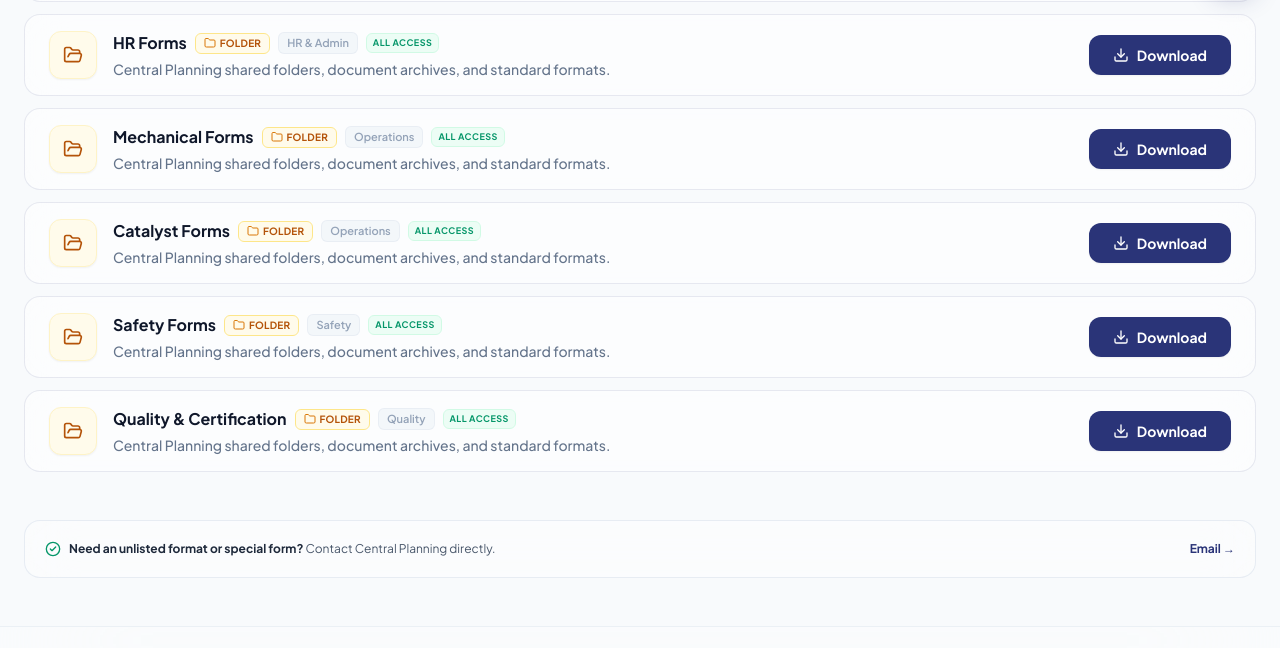
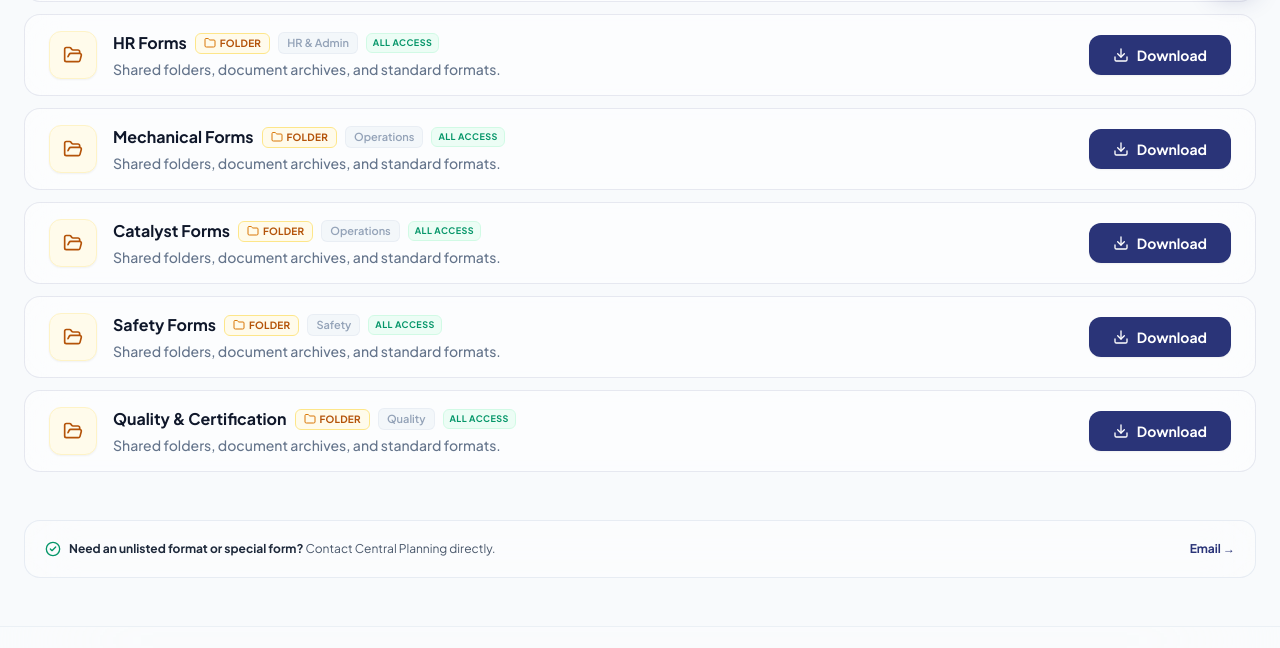
Before and after one commit to KanoozCP/stdformat, a plain HTML site: page index.html in a window 1280 px wide. Shown: the part 788-1436 px from the top of the page. Drawn offline with nearby package versions, Linux system fonts and the light colour scheme; grey boxes are pictures that could not be loaded.

Commit message:
Update index.html

```diff
--- a/index.html
+++ b/index.html
@@ -359,7 +359,7 @@
             </div>
 
             <!-- Folder Access (HR) -->
-            <div class="format-row group p-4 sm:px-6 sm:py-4 flex flex-col sm:flex-row sm:items-center justify-between gap-4" data-title="HR Forms" data-category="HR & Admin" data-desc="Central Planning shared folders, document archives, and standard formats.">
+            <div class="format-row group p-4 sm:px-6 sm:py-4 flex flex-col sm:flex-row sm:items-center justify-between gap-4" data-title="HR Forms" data-category="HR & Admin" data-desc="Shared folders, document archives, and standard formats.">
                 <div class="flex items-start sm:items-center gap-4 flex-1 min-w-0">
                     <div class="w-12 h-12 rounded-xl flex items-center justify-center shrink-0 border bg-amber-50 text-amber-700 border-amber-100 shadow-sm group-hover:scale-105 transition-transform duration-300">
                         <i data-lucide="folder-open" class="w-5 h-5"></i>
@@ -380,7 +380,7 @@
                             </div>
                         </div>
                         <p class="text-slate-500 text-xs sm:text-sm font-medium line-clamp-2 sm:line-clamp-1 leading-relaxed">
-                            Central Planning shared folders, document archives, and standard formats.
+                            Shared folders, document archives, and standard formats.
                         </p>
                     </div>
                 </div>
@@ -393,7 +393,7 @@
             </div>
 
             <!-- Folder Access (Mechanical) -->
-            <div class="format-row group p-4 sm:px-6 sm:py-4 flex flex-col sm:flex-row sm:items-center justify-between gap-4" data-title="Mechanical Forms" data-category="Operations" data-desc="Central Planning shared folders, document archives, and standard formats.">
+            <div class="format-row group p-4 sm:px-6 sm:py-4 flex flex-col sm:flex-row sm:items-center justify-between gap-4" data-title="Mechanical Forms" data-category="Operations" data-desc="Shared folders, document archives, and standard formats.">
                 <div class="flex items-start sm:items-center gap-4 flex-1 min-w-0">
                     <div class="w-12 h-12 rounded-xl flex items-center justify-center shrink-0 border bg-amber-50 text-amber-700 border-amber-100 shadow-sm group-hover:scale-105 transition-transform duration-300">
                         <i data-lucide="folder-open" class="w-5 h-5"></i>
@@ -414,7 +414,7 @@
                             </div>
                         </div>
                         <p class="text-slate-500 text-xs sm:text-sm font-medium line-clamp-2 sm:line-clamp-1 leading-relaxed">
-                            Central Planning shared folders, document archives, and standard formats.
+                            Shared folders, document archives, and standard formats.
                         </p>
                     </div>
                 </div>
@@ -427,7 +427,7 @@
             </div>
 
             <!-- Folder Access (Catalyst) -->
-            <div class="format-row group p-4 sm:px-6 sm:py-4 flex flex-col sm:flex-row sm:items-center justify-between gap-4" data-title="Folder Access" data-category="Operations" data-desc="Central Planning shared folders, document archives, and standard formats.">
+            <div class="format-row group p-4 sm:px-6 sm:py-4 flex flex-col sm:flex-row sm:items-center justify-between gap-4" data-title="Folder Access" data-category="Operations" data-desc="Shared folders, document archives, and standard formats.">
                 <div class="flex items-start sm:items-center gap-4 flex-1 min-w-0">
                     <div class="w-12 h-12 rounded-xl flex items-center justify-center shrink-0 border bg-amber-50 text-amber-700 border-amber-100 shadow-sm group-hover:scale-105 transition-transform duration-300">
                         <i data-lucide="folder-open" class="w-5 h-5"></i>
@@ -448,7 +448,7 @@
                             </div>
                         </div>
                         <p class="text-slate-500 text-xs sm:text-sm font-medium line-clamp-2 sm:line-clamp-1 leading-relaxed">
-                            Central Planning shared folders, document archives, and standard formats.
+                            Shared folders, document archives, and standard formats.
                         </p>
                     </div>
                 </div>
@@ -461,7 +461,7 @@
             </div>
 
             <!-- Folder Access (Safety) -->
-            <div class="format-row group p-4 sm:px-6 sm:py-4 flex flex-col sm:flex-row sm:items-center justify-between gap-4" data-title="Folder Access" data-category="Safety" data-desc="Central Planning shared folders, document archives, and standard formats.">
+            <div class="format-row group p-4 sm:px-6 sm:py-4 flex flex-col sm:flex-row sm:items-center justify-between gap-4" data-title="Folder Access" data-category="Safety" data-desc="Shared folders, document archives, and standard formats.">
                 <div class="flex items-start sm:items-center gap-4 flex-1 min-w-0">
                     <div class="w-12 h-12 rounded-xl flex items-center justify-center shrink-0 border bg-amber-50 text-amber-700 border-amber-100 shadow-sm group-hover:scale-105 transition-transform duration-300">
                         <i data-lucide="folder-open" class="w-5 h-5"></i>
@@ -482,7 +482,7 @@
                             </div>
                         </div>
                         <p class="text-slate-500 text-xs sm:text-sm font-medium line-clamp-2 sm:line-clamp-1 leading-relaxed">
-                            Central Planning shared folders, document archives, and standard formats.
+                            Shared folders, document archives, and standard formats.
                         </p>
                     </div>
                 </div>
@@ -495,7 +495,7 @@
             </div>
 
             <!-- Folder Access (Quality & Certification) -->
-            <div class="format-row group p-4 sm:px-6 sm:py-4 flex flex-col sm:flex-row sm:items-center justify-between gap-4" data-title="Folder Access" data-category="Quality" data-desc="Central Planning shared folders, document archives, and standard formats.">
+            <div class="format-row group p-4 sm:px-6 sm:py-4 flex flex-col sm:flex-row sm:items-center justify-between gap-4" data-title="Folder Access" data-category="Quality" data-desc="Shared folders, document archives, and standard formats.">
                 <div class="flex items-start sm:items-center gap-4 flex-1 min-w-0">
                     <div class="w-12 h-12 rounded-xl flex items-center justify-center shrink-0 border bg-amber-50 text-amber-700 border-amber-100 shadow-sm group-hover:scale-105 transition-transform duration-300">
                         <i data-lucide="folder-open" class="w-5 h-5"></i>
@@ -516,7 +516,7 @@
                             </div>
                         </div>
                         <p class="text-slate-500 text-xs sm:text-sm font-medium line-clamp-2 sm:line-clamp-1 leading-relaxed">
-                            Central Planning shared folders, document archives, and standard formats.
+                            Shared folders, document archives, and standard formats.
                         </p>
                     </div>
                 </div>
```
